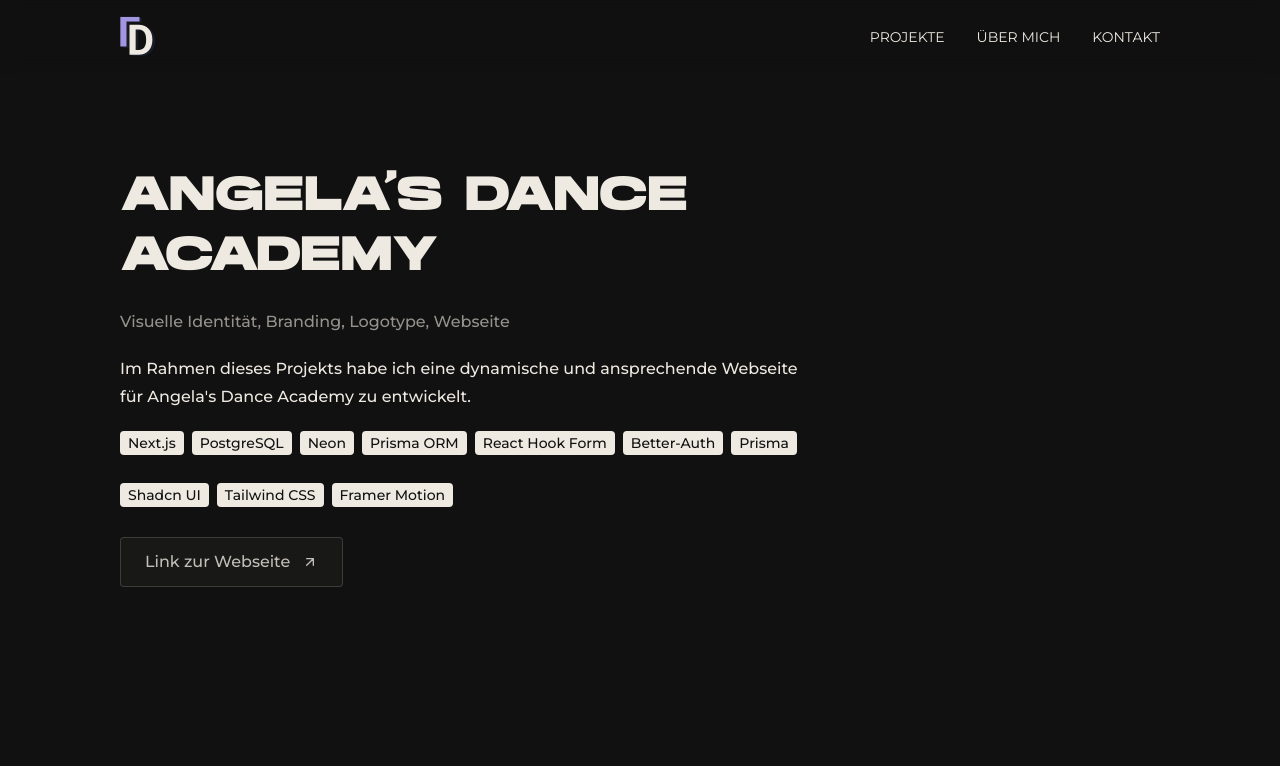
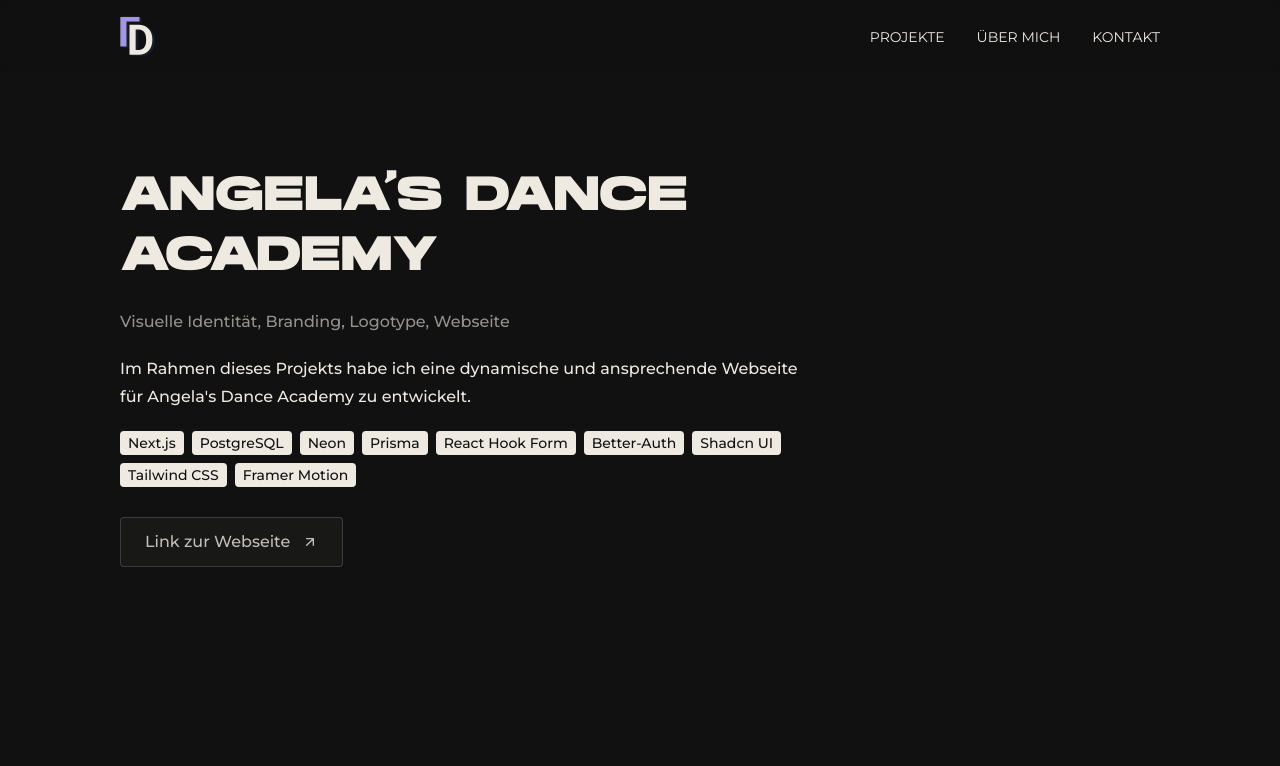
Before and after one commit to ledo9315/portfolio_nextjs, a Next.js app: page /projects/angelas-dance-academy in a window 1280 px wide. Shown: the top 766 px of the page. Built offline with nearby package versions, Linux system fonts and the light colour scheme.

Commit message:
Fix: entferne "Drizzle ORM" aus der Projektliste und passe die Beschreibung von "Prisma ORM" zu "Prisma" an; verbessere das Layout der Schlüsselwörter auf der Projektseite

```diff
--- a/src/app/projects/[slug]/page.tsx
+++ b/src/app/projects/[slug]/page.tsx
@@ -52,11 +52,11 @@
             </AnimatedSection>
 
             <AnimatedSection delay={0.4}>
-              <div className="flex flex-wrap gap-2">
+              <div className="flex flex-wrap gap-2 mb-5">
                 {project.keywords.map((keyword) => (
                   <div
                     key={keyword}
-                    className="bg-white text-black px-2 py-0.5 rounded-sm w-fit text-sm font-medium mb-5"
+                    className="bg-white text-black px-2 py-0.5 rounded-sm w-fit text-sm font-medium"
                   >
                     {keyword}
                   </div>
--- a/src/data/projects.ts
+++ b/src/data/projects.ts
@@ -15,7 +15,6 @@
       "TanStack Query",
       "Zustand",
       "Better-Auth",
-      "Drizzle ORM",
       "Shadcn UI",
       "Tailwind CSS",
       "Framer Motion",
@@ -78,10 +77,9 @@
       "Next.js",
       "PostgreSQL",
       "Neon",
-      "Prisma ORM",
+      "Prisma",
       "React Hook Form",
       "Better-Auth",
-      "Prisma",
       "Shadcn UI",
       "Tailwind CSS",
       "Framer Motion",
```
